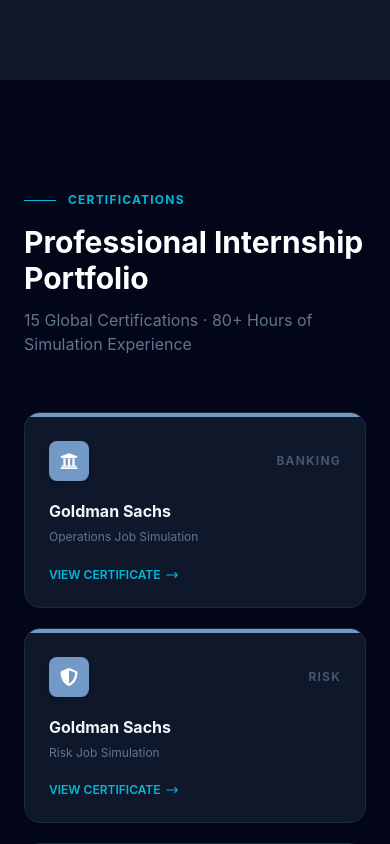
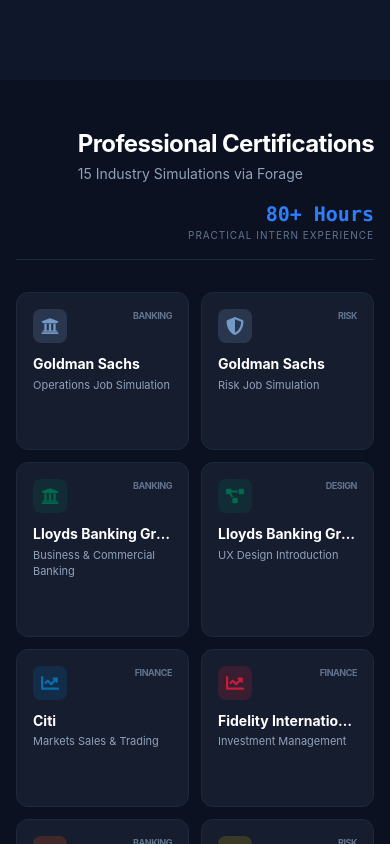
Before and after one commit to ronaldoseven53-dot/my-portfolio, a React (Vite) app: page / in a window 390 px wide. Shown: the part 4940-5784 px from the top of the page. Built offline with nearby package versions, Linux system fonts and the light colour scheme.

Commit message:
Replace certifications with compact 5-column grid design

```diff
--- a/src/App.jsx
+++ b/src/App.jsx
@@ -371,62 +371,49 @@
       </section>
 
       {/* ── Certifications ── */}
-      <section id="certifications" className="py-28 px-6 bg-slate-950">
-        <div className="max-w-6xl mx-auto">
-          <SectionLabel>Certifications</SectionLabel>
-          <h2 className="text-3xl md:text-4xl font-bold text-white mb-3">
-            Professional Internship Portfolio
-          </h2>
-          <p className="text-slate-500 mb-14">
-            15 Global Certifications · 80+ Hours of Simulation Experience
-          </p>
+      <section id="certifications" className="py-12 bg-[#0B1120] text-white">
+        <div className="max-w-6xl mx-auto px-4">
+          {/* Header */}
+          <div className="flex flex-col md:flex-row justify-between items-end mb-8 border-b border-slate-800 pb-4">
+            <div>
+              <h2 className="text-2xl font-bold tracking-tight">Professional Certifications</h2>
+              <p className="text-slate-400 text-sm mt-1">15 Industry Simulations via Forage</p>
+            </div>
+            <div className="text-right mt-4 md:mt-0">
+              <span className="text-blue-500 font-mono text-xl font-bold">80+ Hours</span>
+              <p className="text-[10px] uppercase tracking-widest text-slate-500">Practical Intern Experience</p>
+            </div>
+          </div>
 
-          <div className="grid grid-cols-1 sm:grid-cols-2 lg:grid-cols-4 gap-5">
+          {/* Compact 5-column grid */}
+          <div className="grid grid-cols-2 md:grid-cols-3 lg:grid-cols-5 gap-3">
             {certifications.map((cert, i) => (
               <a
                 key={i}
                 href={cert.file ? `/${cert.file}` : undefined}
                 target="_blank"
                 rel="noreferrer"
-                className="group relative bg-slate-900 border border-slate-800 rounded-2xl p-6 overflow-hidden hover:border-slate-600 hover:shadow-xl transition-all duration-300 block"
+                className="group bg-[#161D2F] p-4 rounded-xl border border-slate-800 hover:border-blue-500/50 transition-all block"
                 style={{ cursor: cert.file ? 'pointer' : 'default' }}
               >
-                {/* Top accent bar */}
-                <div
-                  className="absolute top-0 left-0 w-full h-1 rounded-t-2xl"
-                  style={{ backgroundColor: cert.color }}
-                />
-
-                <div className="flex items-center justify-between mb-5 mt-1">
+                <div className="flex items-start justify-between mb-3">
                   <div
-                    className="w-10 h-10 rounded-lg flex items-center justify-center text-white text-lg shadow-md"
-                    style={{ backgroundColor: cert.color }}
+                    className="p-2 rounded-lg transition-colors"
+                    style={{ backgroundColor: cert.color + '33' }}
                   >
-                    {cert.icon}
+                    <span className="text-lg" style={{ color: cert.color }}>{cert.icon}</span>
                   </div>
-                  <span className="text-xs font-bold uppercase tracking-widest text-slate-600">
-                    {cert.category}
-                  </span>
+                  <span className="text-[9px] font-bold text-slate-500 uppercase tracking-tighter">{cert.category}</span>
                 </div>
 
-                <h3 className="text-base font-bold text-slate-100 group-hover:text-cyan-400 transition-colors leading-tight">
-                  {cert.company}
-                </h3>
-                <p className="text-slate-500 text-xs mt-1.5 leading-relaxed">
-                  {cert.title}
-                </p>
+                <h4 className="font-bold text-sm leading-tight truncate">{cert.company}</h4>
+                <p className="text-[11px] text-slate-400 mt-1 line-clamp-2">{cert.title}</p>
 
-                <div className="mt-5 flex items-center gap-1 text-xs font-semibold text-cyan-500 group-hover:text-cyan-400 transition-colors">
-                  {cert.file ? (
-                    <>
-                      <span>VIEW CERTIFICATE</span>
-                      <svg className="w-3.5 h-3.5 transform group-hover:translate-x-1 transition-transform" fill="none" stroke="currentColor" viewBox="0 0 24 24">
-                        <path strokeLinecap="round" strokeLinejoin="round" strokeWidth="2" d="M17 8l4 4m0 0l-4 4m4-4H3" />
-                      </svg>
-                    </>
-                  ) : (
-                    <span className="text-slate-600">COMING SOON</span>
-                  )}
+                <div className="mt-3 pt-3 border-t border-slate-800/50 flex justify-between items-center opacity-0 group-hover:opacity-100 transition-opacity">
+                  <span className="text-[10px] text-blue-400 font-semibold">
+                    {cert.file ? 'VIEW' : 'SOON'}
+                  </span>
+                  <div className="h-1.5 w-1.5 rounded-full bg-blue-500"></div>
                 </div>
               </a>
             ))}
```
